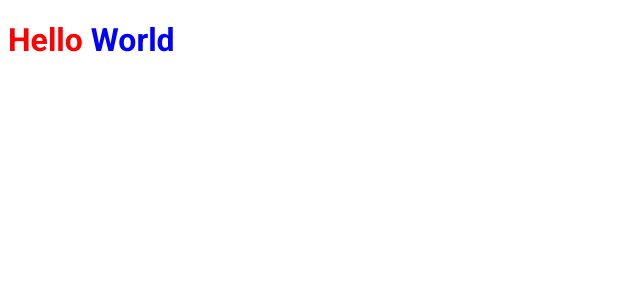
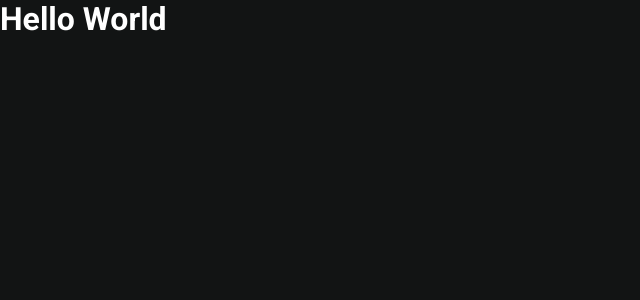
Before and after one commit to ajvideira/rocketseat-ignite-reactjs-ignews, a Next.js app: page / in a window 1280 px wide. Shown: the top 300 px of the page, without its empty margins (0-640 px from the left). Built offline with nearby package versions, Linux system fonts and the light colour scheme.

Commit message:
Adding global styles

```diff
--- a/src/pages/_app.tsx
+++ b/src/pages/_app.tsx
@@ -1,4 +1,6 @@
 import { AppProps } from 'next/app';
+
+import '../styles/global.scss';
 
 function MyApp({ Component, pageProps }: AppProps) {
   return <Component {...pageProps} />;
--- a/src/pages/index.tsx
+++ b/src/pages/index.tsx
@@ -1,5 +1,4 @@
 import Head from 'next/head';
-import styles from '../styles/home.module.scss';
 
 export default function Home() {
   return (
@@ -7,7 +6,7 @@
       <Head>
         <title>Início - ig.news</title>
       </Head>
-      <h1 className={styles.title}>
+      <h1>
         Hello <span>World</span>
       </h1>
     </>
--- /dev/null
+++ b/src/styles/global.scss
@@ -0,0 +1,52 @@
+* {
+  margin: 0;
+  padding: 0;
+  box-sizing: border-box;
+}
+
+:root {
+  --white: #ffffff;
+
+  --gray-100: #e1e1e6;
+  --gray-300: #a8a8b3;
+  --gray-800: #1f2729;
+  --gray-900: #121414;
+
+  --cyan-500: #61dcfb;
+  --green-500: #04d361;
+  --yellow-500: #eba417;
+}
+
+@media (max-width: 1080px) {
+  html {
+    font-size: 93.75;
+  }
+}
+
+@media (max-width: 720px) {
+  html {
+    font-size: 87.5%;
+  }
+}
+
+body {
+  background: var(--gray-900);
+  color: var(--white);
+}
+
+body,
+input,
+textarea,
+select,
+button {
+  font: 400 1rem 'Roboto', sans-serif;
+}
+
+button {
+  cursor: pointer;
+}
+
+a {
+  color: inherit;
+  text-decoration: none;
+}
--- a/src/styles/home.module.scss
+++ /dev/null
@@ -1,8 +0,0 @@
-.title {
-  color: red;
-  font-family: Roboto;
-
-  span {
-    color: blue;
-  }
-}
```
